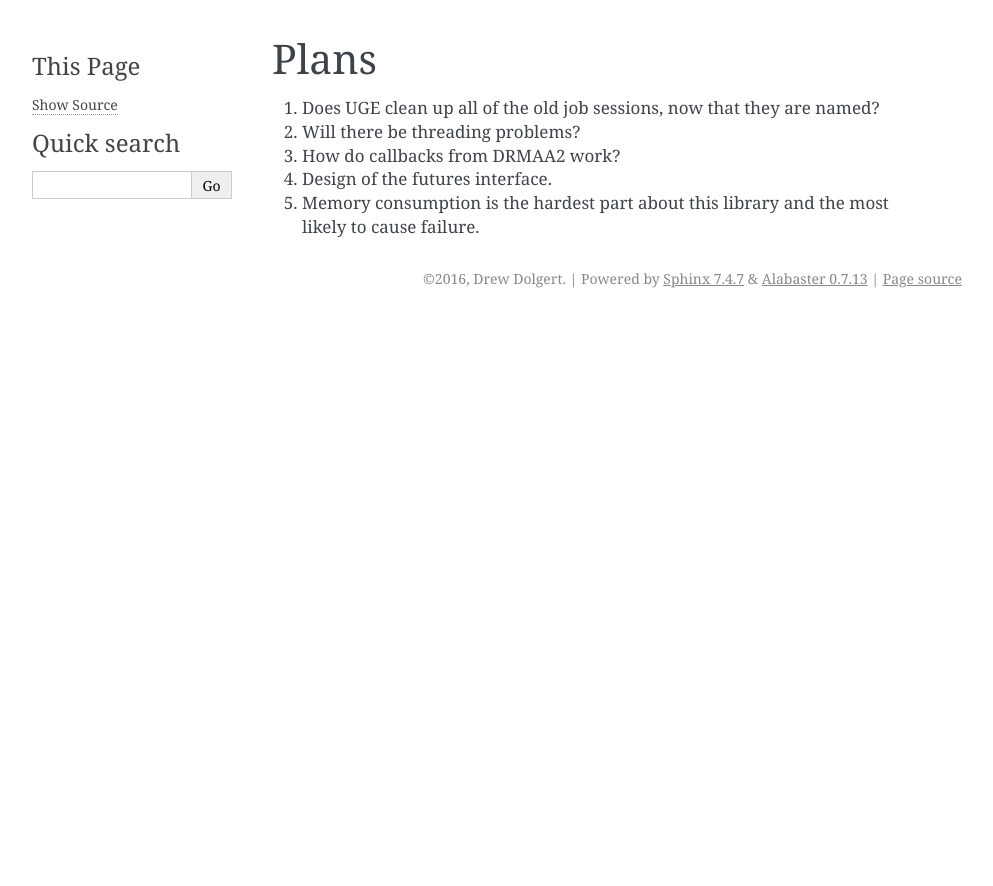
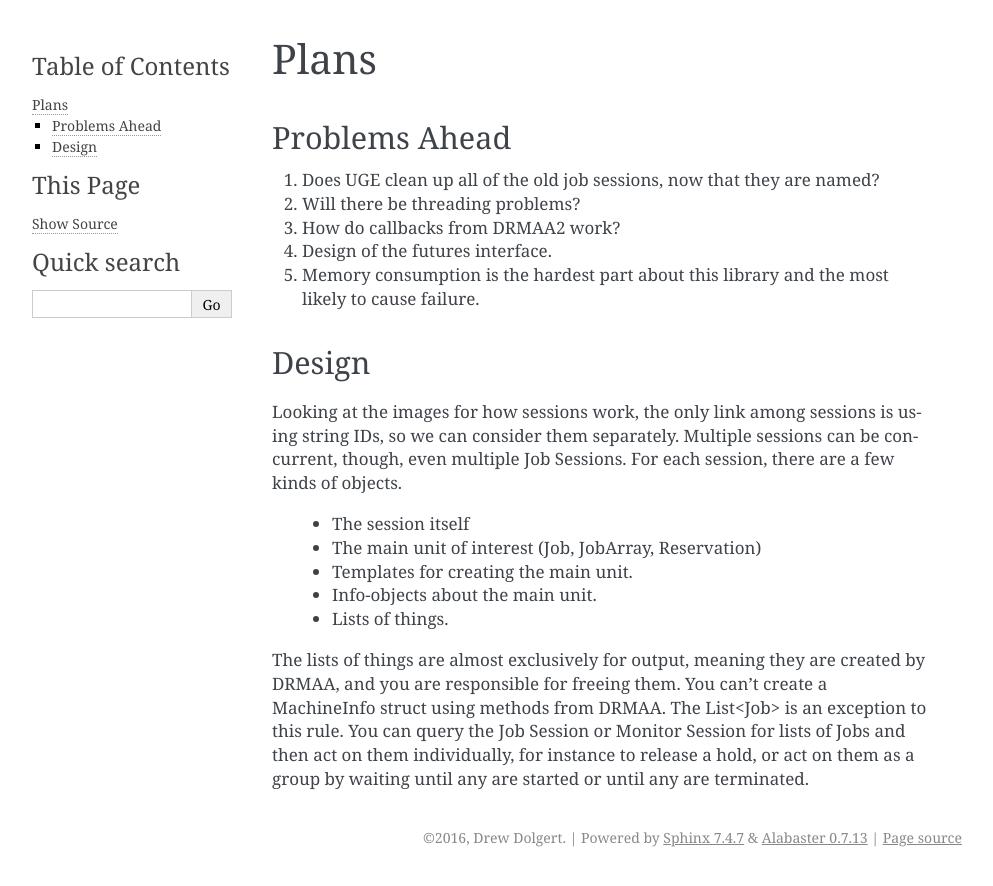
Before and after one commit to adolgert/drmaa2, a Sphinx documentation site: the page built from docs/plans.rst, in a window 1280 px wide. Shown: the top 886 px of the page, without its empty margins (148-1141 px from the left). Built offline with Sphinx 7.4.7, drawn with Linux system fonts in a browser that asks for light colours.

Commit message:
comments in plans and put header in docs

```diff
--- a/docs/plans.rst
+++ b/docs/plans.rst
@@ -1,6 +1,9 @@
 =====
 Plans
 =====
+
+Problems Ahead
+--------------
 
 1. Does UGE clean up all of the old job sessions, now that they are named?
 
@@ -12,3 +15,25 @@ Plans
 
 5. Memory consumption is the hardest part about this library and the most
    likely to cause failure.
+
+Design
+------
+Looking at the images for how sessions work, the only link among sessions
+is using string IDs, so we can consider them separately. Multiple
+sessions can be concurrent, though, even multiple Job Sessions.
+For each session, there are a few kinds of objects.
+
+ - The session itself
+ - The main unit of interest (Job, JobArray, Reservation)
+ - Templates for creating the main unit.
+ - Info-objects about the main unit.
+ - Lists of things.
+
+The lists of things are almost exclusively for output, meaning
+they are created by DRMAA, and you are responsible for freeing
+them. You can't create a MachineInfo struct using methods
+from DRMAA. The List<Job> is an exception to this rule. You
+can query the Job Session or Monitor Session for lists of
+Jobs and then act on them individually, for instance
+to release a hold, or act on them as a group by
+waiting until any are started or until any are terminated.
```
Also changed, not shown: 1 other file.
